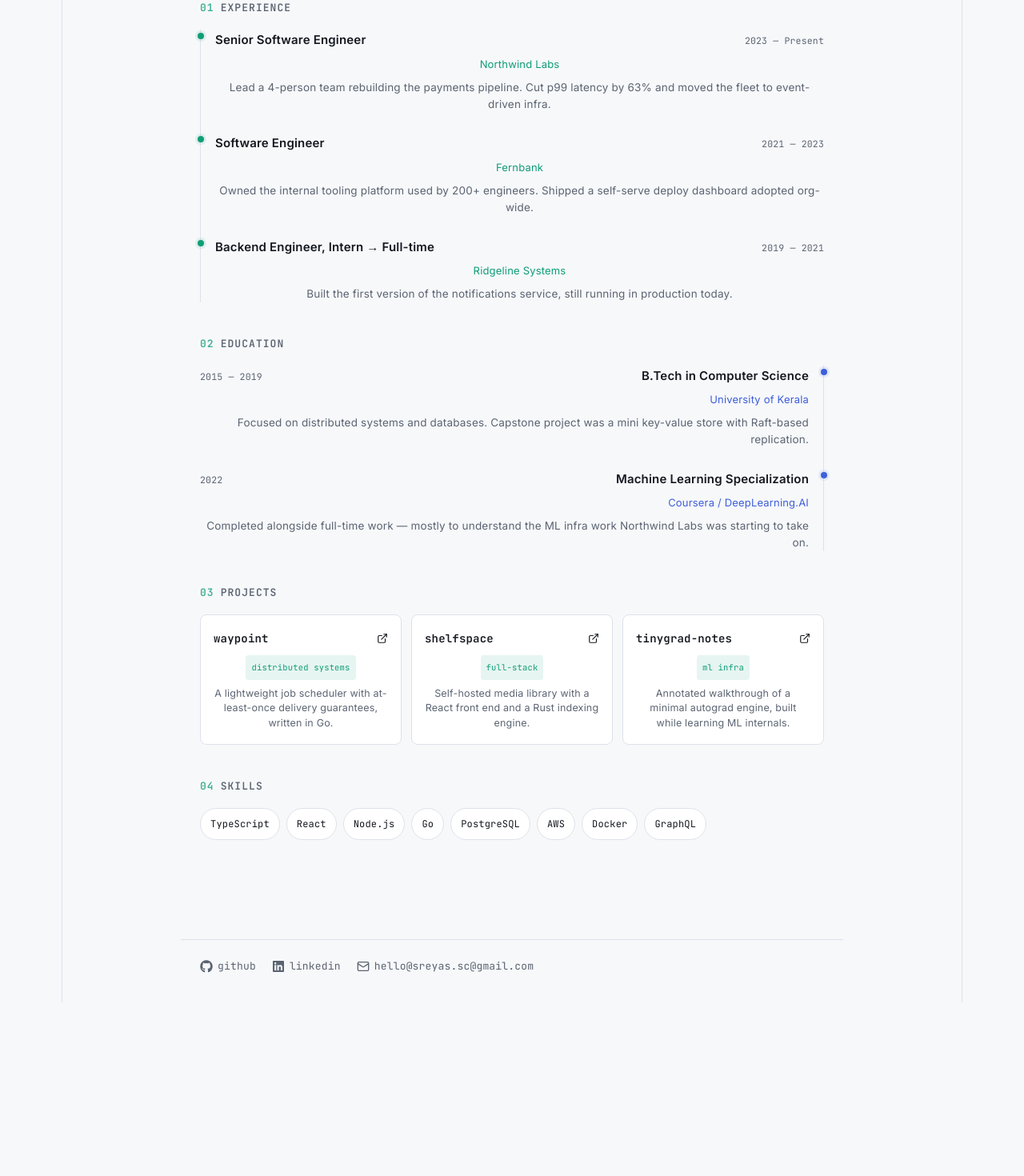
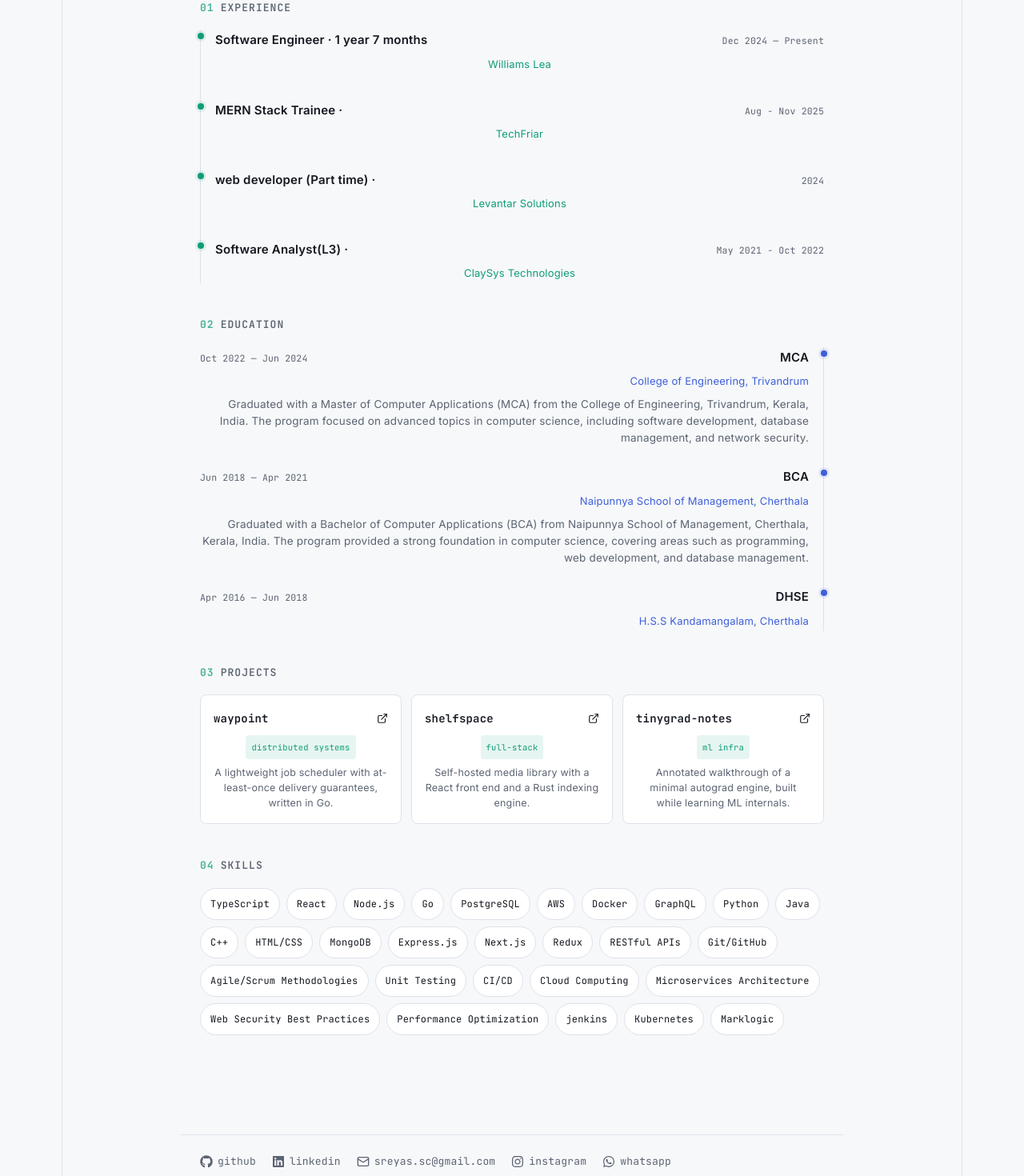
Before and after one commit to sreyas-sc/my-portfolio, a React (Vite) app: page / in a window 1280 px wide. Shown: the part 320-1790 px from the top of the page at 80% size. Before the commit the page ends 1573 px from the top, so only its background shows below. Built offline with nearby package versions, Linux system fonts and the light colour scheme.

Commit message:
details update

```diff
--- a/src/components/Footer.jsx
+++ b/src/components/Footer.jsx
@@ -1,7 +1,7 @@
 // src/components/Footer.jsx
 import React from "react";
 import { Mail } from "lucide-react";
-import { FaGithub, FaLinkedin } from "react-icons/fa";
+import { FaGithub, FaLinkedin, FaInstagram, FaWhatsapp } from "react-icons/fa";
 import { CONTACT } from "../data/profile";
 
 export default function Footer() {
@@ -38,6 +38,13 @@
       <a href={`mailto:${CONTACT.email}`} className="pf-link">
         <Mail size={16} /> {CONTACT.email}
       </a>
+      <a href={CONTACT.instagram} className="pf-link">
+        <FaInstagram size={16} /> instagram
+      </a>
+        <a href={`https://wa.me/${CONTACT.whatsapp}`} className="pf-link">
+        <FaWhatsapp size={16} /> whatsapp
+        </a>
+
     </footer>
   );
 }
--- a/src/data/profile.js
+++ b/src/data/profile.js
@@ -11,37 +11,51 @@
 
 export const EXPERIENCE = [
   {
-    company: "Northwind Labs",
-    role: "Senior Software Engineer",
-    period: "2023 — Present",
-    desc: "Lead a 4-person team rebuilding the payments pipeline. Cut p99 latency by 63% and moved the fleet to event-driven infra.",
+    company: "Williams Lea",
+    role: "Software Engineer",
+    start: "2024-12-02",
+    period: "Dec 2024 — Present",
+    // desc: "Lead a 4-person team rebuilding the payments pipeline. Cut p99 latency by 63% and moved the fleet to event-driven infra.",
   },
   {
-    company: "Fernbank",
-    role: "Software Engineer",
-    period: "2021 — 2023",
-    desc: "Owned the internal tooling platform used by 200+ engineers. Shipped a self-serve deploy dashboard adopted org-wide.",
+    company: "TechFriar",
+    role: "MERN Stack Trainee",
+    period: "Aug - Nov 2025",
+    // desc: "Owned the internal tooling platform used by 200+ engineers. Shipped a self-serve deploy dashboard adopted org-wide.",
   },
   {
-    company: "Ridgeline Systems",
-    role: "Backend Engineer, Intern → Full-time",
-    period: "2019 — 2021",
-    desc: "Built the first version of the notifications service, still running in production today.",
+    company: "Levantar Solutions",
+    role: "web developer (Part time)",
+    period: "2024",
+    // desc: "Built the first version of the notifications service, still running in production today.",
+  },
+   {
+    company: "ClaySys Technologies",
+    role: "Software Analyst(L3)",
+    period: "May 2021 - Oct 2022",
+    // desc: "Built the first version of the notifications service, still running in production today.",
   },
 ];
 
 export const EDUCATION = [
   {
-    school: "University of Kerala",
-    degree: "B.Tech in Computer Science",
-    period: "2015 — 2019",
-    desc: "Focused on distributed systems and databases. Capstone project was a mini key-value store with Raft-based replication.",
+    school: "College of Engineering, Trivandrum",
+    degree: "MCA",
+    period: "Oct 2022 — Jun 2024",
+    desc: "Graduated with a Master of Computer Applications (MCA) from the College of Engineering, Trivandrum, Kerala, India. The program focused on advanced topics in computer science, including software development, database management, and network security.",
   },
+
   {
-    school: "Coursera / DeepLearning.AI",
-    degree: "Machine Learning Specialization",
-    period: "2022",
-    desc: "Completed alongside full-time work — mostly to understand the ML infra work Northwind Labs was starting to take on.",
+    school: "Naipunnya School of Management, Cherthala",
+    degree: "BCA",
+    period: "Jun 2018 — Apr 2021",
+    desc: "Graduated with a Bachelor of Computer Applications (BCA) from Naipunnya School of Management, Cherthala, Kerala, India. The program provided a strong foundation in computer science, covering areas such as programming, web development, and database management.",
+  },
+
+    {
+    school: "H.S.S Kandamangalam, Cherthala",
+    degree: "DHSE",
+    period: "Apr 2016 — Jun 2018",
   },
 ];
 
@@ -75,6 +89,26 @@
   "AWS",
   "Docker",
   "GraphQL",
+  "Python",
+  "Java",
+  "C++",
+  "HTML/CSS",
+  "MongoDB",
+  "Express.js",
+  "Next.js",
+  "Redux",
+  "RESTful APIs",
+  "Git/GitHub",
+  "Agile/Scrum Methodologies",
+  "Unit Testing",
+  "CI/CD",
+  "Cloud Computing",
+  "Microservices Architecture",
+  "Web Security Best Practices",
+  "Performance Optimization",
+  "jenkins",
+  "Kubernetes",
+  "Marklogic",
 ];
 
 export const HOBBIES = [
@@ -97,9 +131,11 @@
 export const PROFILE_PHOTO = "/media/sreyas.jpg";
 
 export const CONTACT = {
-  email: "hello@sreyas.sc@gmail.com",
+  email: "sreyas.sc@gmail.com",
   github: "https://github.com/sreyas-sc",
-  linkedin: "https://linkedin.com/in/yourhandle",
+  linkedin: "https://linkedin.com/in/sreyas-sc",
+  instagram: "https://instagram.com/sreyas.s_",
+  whatsapp: "wa.me/919446155555",
 };
 
 // Media shown in the Instagram-style gallery when a hobby card is clicked.
--- a/src/pages/Home.jsx
+++ b/src/pages/Home.jsx
@@ -97,8 +97,15 @@
               <div className="pf-job-dot" />
               <div className="pf-job-body">
                 <div className="pf-job-head">
-                  <h3>{job.role}</h3>
-                  <span className="pf-job-period">{job.period}</span>
+                  <h3>
+                    {job.role}
+                    <span className="pf-duration">
+                        {" · "}
+                        {getDuration(job.start)}
+                    </span>
+                    </h3>
+
+                    <span className="pf-job-period">{job.period}</span>
                 </div>
                 <p className="pf-job-company">{job.company}</p>
                 <p className="pf-job-desc">{job.desc}</p>
@@ -151,6 +158,27 @@
       </section>
     </div>
   );
+}
+
+function getDuration(startDate) {
+  if (!startDate) return "";
+
+  const start = new Date(startDate);
+  const now = new Date();
+
+  let years = now.getFullYear() - start.getFullYear();
+  let months = now.getMonth() - start.getMonth();
+
+  if (months < 0) {
+    years--;
+    months += 12;
+  }
+
+  const parts = [];
+  if (years) parts.push(`${years} year${years > 1 ? "s" : ""}`);
+  if (months) parts.push(`${months} month${months > 1 ? "s" : ""}`);
+
+  return parts.join(" ");
 }
 
 function PersonalView() {
```
Also changed, not shown: src/Portfolio.jsx (+54 -4 lines).
